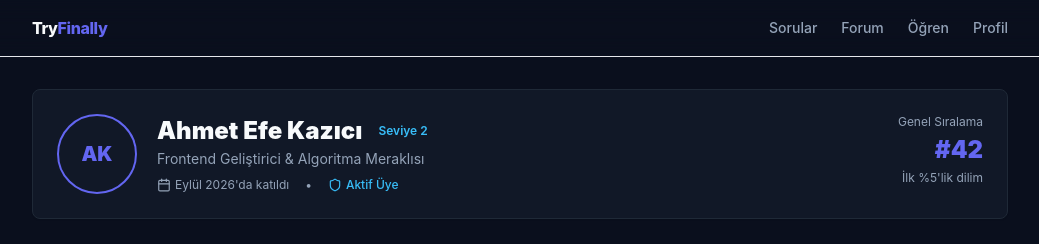
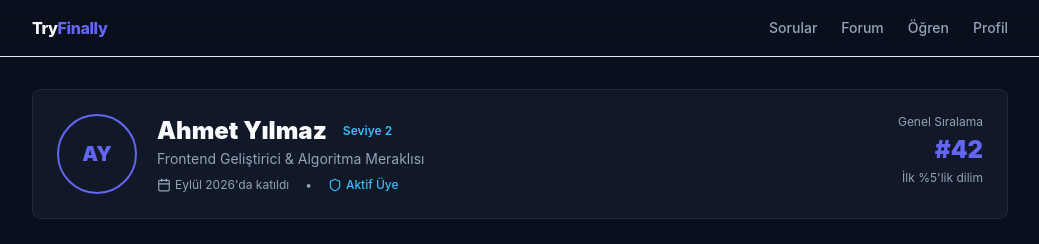
Before and after one commit to emrullah-enis-ctnky/TryFinallyProject, a Next.js app: page /profile in a window 1280 px wide. Shown: the top 244 px of the page, without its empty margins (120-1159 px from the left). Built offline with nearby package versions, Linux system fonts and the light colour scheme.

Commit message:
fix: update profile user name to Ahmet Yılmaz

```diff
--- a/src/app/profile/page.tsx
+++ b/src/app/profile/page.tsx
@@ -10,11 +10,11 @@ export default async function ProfilePage() {
       <div className="p-6 rounded-lg border border-border bg-surface text-surface-foreground shadow-sm flex flex-col sm:flex-row items-center sm:items-start justify-between gap-6">
         <div className="flex flex-col sm:flex-row items-center gap-5 text-center sm:text-left">
           <div className="w-20 h-20 rounded-full bg-primary/20 border-2 border-primary flex items-center justify-center text-primary text-xl font-black">
-            AK
+            AY
           </div>
           <div>
             <div className="flex items-center justify-center sm:justify-start gap-2">
-              <h1 className="text-2xl font-black text-foreground">Ahmet Efe Kazıcı</h1>
+              <h1 className="text-2xl font-black text-foreground">Ahmet Yılmaz</h1>
               <span className="text-xs px-2 py-0.5 rounded-full bg-accent/20 text-accent font-semibold">
                 Seviye 2
               </span>
```
